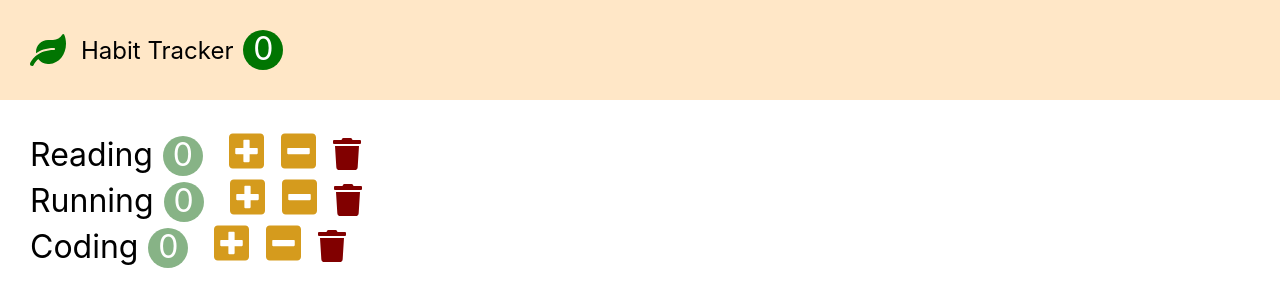
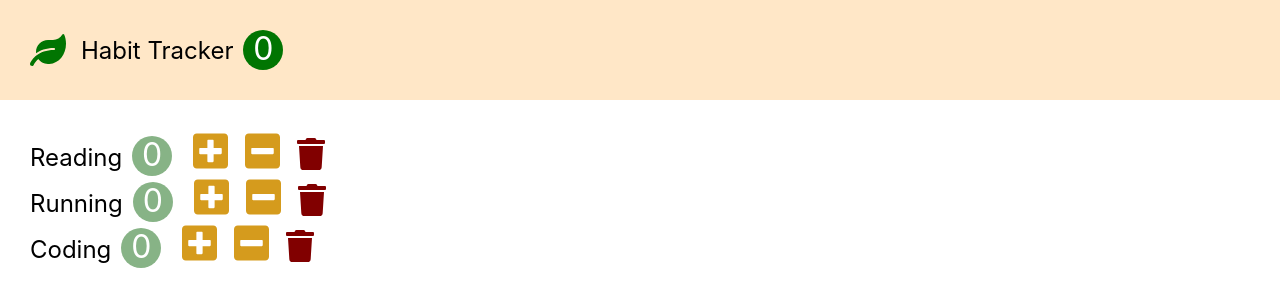
Before and after one commit to koyongbeom/habit-tracker-self, a React (Create React App) app: page / in a window 1280 px wide. Shown: the top 306 px of the page. Built offline with nearby package versions, Linux system fonts and the light colour scheme.

Commit message:
Fourth commit - header design add2

```diff
--- a/src/index.css
+++ b/src/index.css
@@ -49,7 +49,7 @@ code {
 }
 
 .habit-text {
-  font-size: 2rem;
+  font-size: 1.5rem;
   margin-right: 10px;
 }
 
@@ -63,7 +63,7 @@ code {
   color: white;
   border-radius: 50%;
   font-size: 2rem;
-  margin-right: 20px;
+  margin-right: 15px;
 }
 
 .button {
```
